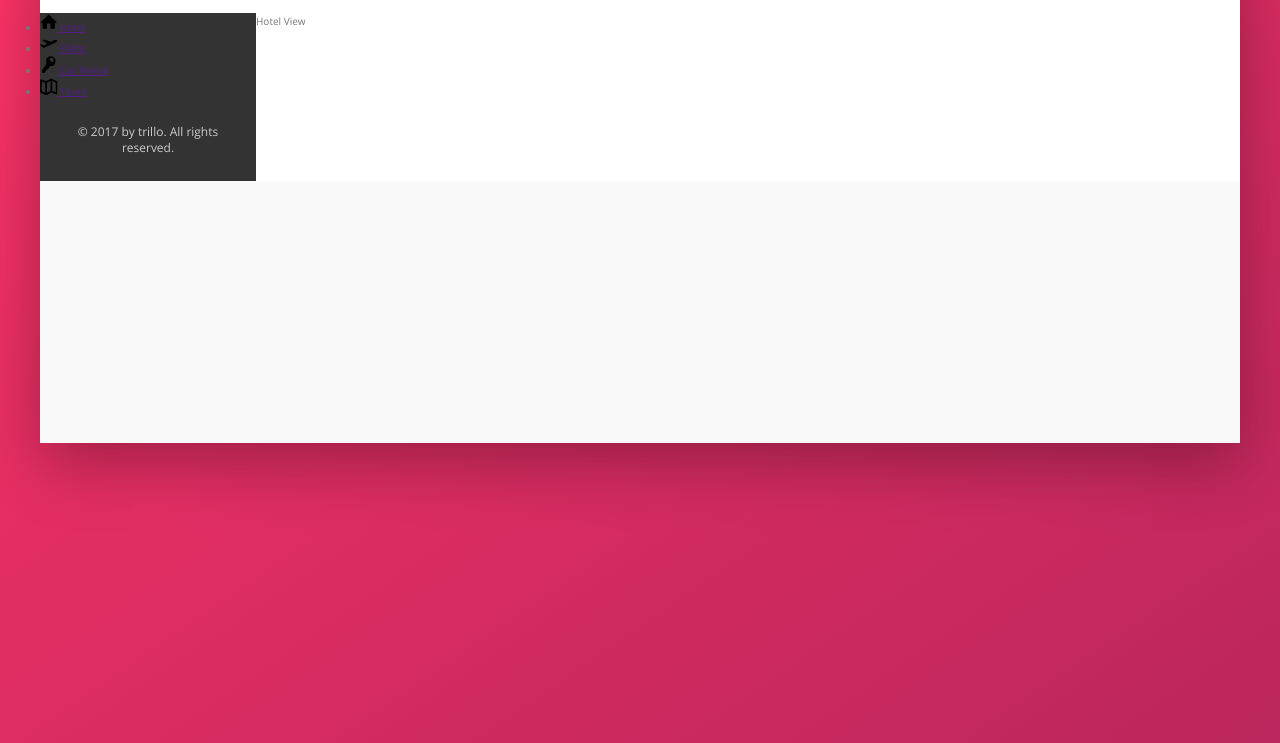
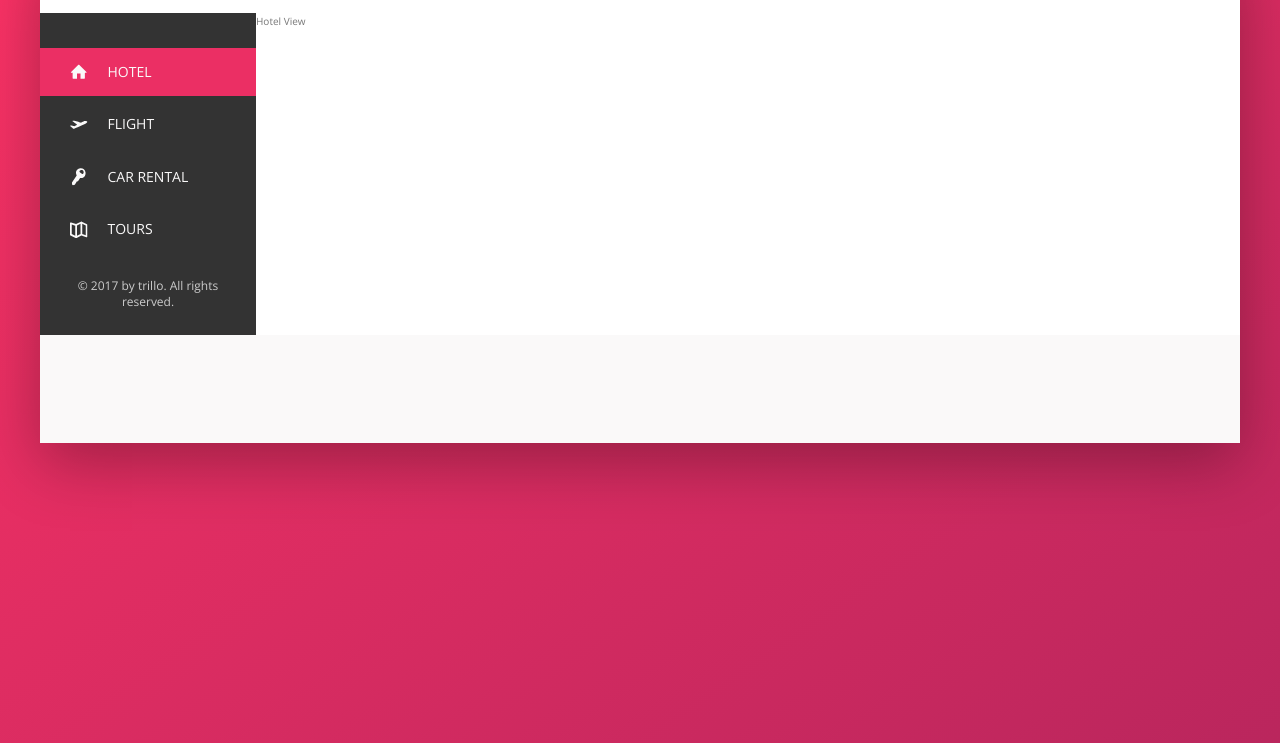
Before and after one commit to miketabb33/Trillo, a website: page index.html in a window 1280 px wide. Shown: the part 137-880 px from the top of the page. Drawn offline with nearby package versions, Linux system fonts and the light colour scheme.

Commit message:
Finish sidbar

```diff
--- a/index.html
+++ b/index.html
@@ -55,7 +55,7 @@
       <div class="content">
         <nav class="sidebar">
           <ul class="side-nav">
-            <li class="side-nav__item">
+            <li class="side-nav__item side-nav__item--active">
               <a href="" class="side-nav__link">
                 <svg class="side-nav__icon">
                   <use xlink:href="img/sprite.svg#icon-home"></use>
--- a/sass/_components.scss
+++ b/sass/_components.scss
@@ -114,15 +114,61 @@
 // Side Navigation
 
 .side-nav {
+  font-size: 1.4rem;
+  list-style: none;
+  margin-top: 3.5rem;
+
   &__item {
+    position: relative;
+    &:not(:last-child) {
+      margin-bottom: 0.5rem;
+    }
   }
 
-  &__link {
+  &__item:before {
+    content: '';
+    position: absolute;
+    top: 0;
+    left: 0;
+    height: 100%;
+    width: 3px;
+    background-color: var(--color-primary);
+    transform: scaleY(0);
+    transition:
+      transform 0.2s,
+      width 0.3s cubic-bezier(1, 0, 0, 1) 0.2s,
+      background-color 0.1s;
+  }
+
+  &__item:active::before {
+    background-color: var(--color-primary-light);
+  }
+
+  &__item:hover::before,
+  &__item--active::before {
+    width: 100%;
+    transform: scale(1);
+  }
+
+  &__link:link,
+  &__link:visited {
+    color: var(--color-grey-light-1);
+    text-decoration: none;
+    text-transform: uppercase;
+    display: block;
+    padding: 1.5rem 3rem;
+    position: relative;
+    z-index: 10;
+
+    display: flex;
+    align-items: center;
   }
 
   &__icon {
     width: 1.75rem;
     height: 1.75rem;
+    margin-right: 2rem;
+    fill: currentColor;
   }
 }
 
```
Also changed, not shown: css/style.css.
